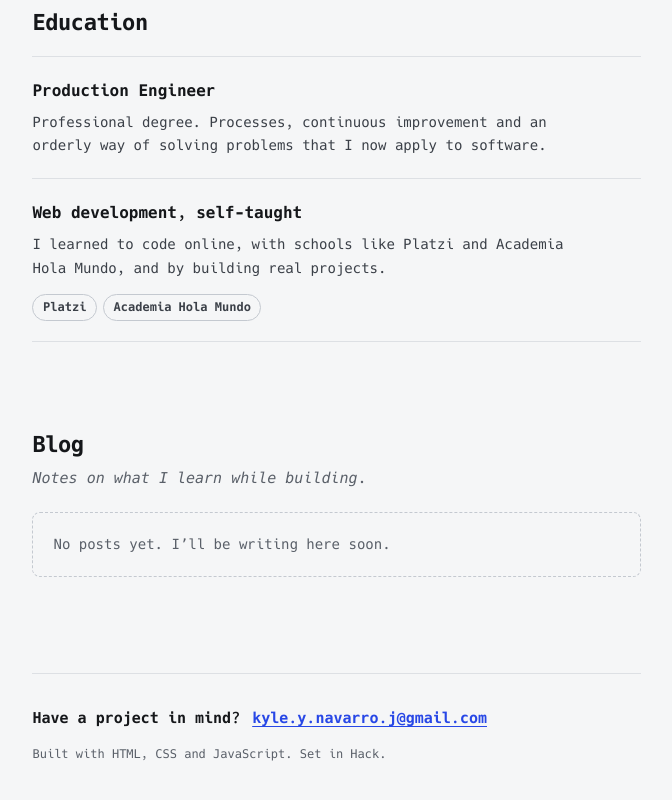
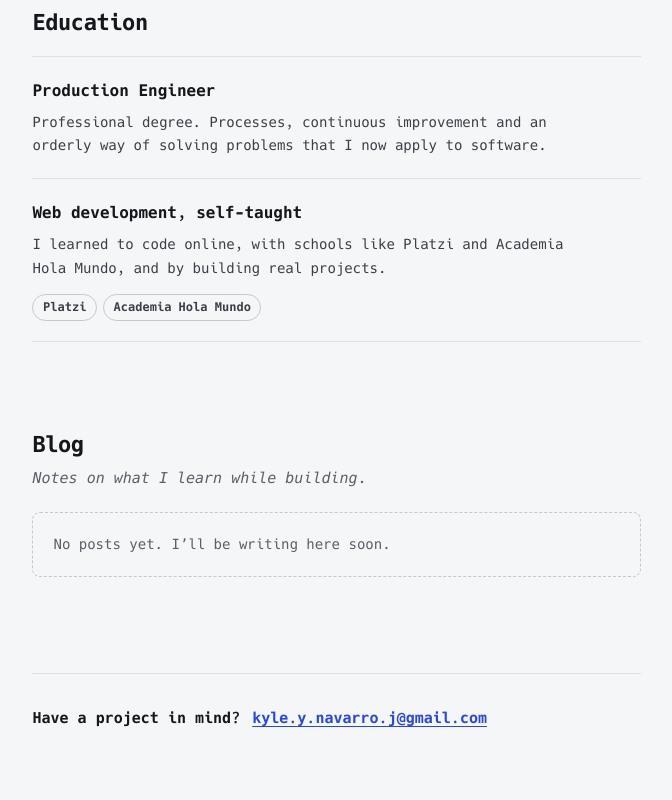
Before and after one commit to KyleNavarro/PortafolioKyle, a plain HTML site: page index.html in a window 1280 px wide. Shown: the part 4010-4810 px from the top of the page, without its empty margins (559-1231 px from the left). Drawn offline with Linux system fonts and the light colour scheme.

Commit message:
Quitar la nota del pie de página
Co-Authored-By: Claude Opus 5.5 <noreply@anthropic.com>

```diff
--- a/css/styles.css
+++ b/css/styles.css
@@ -906,11 +906,6 @@ html { scrollbar-color: var(--line-strong) var(--bg); }
   font-weight: 700;
 }
 .footer__cta a { overflow-wrap: anywhere; }
-.footer__note {
-  margin-top: 0.75rem;
-  color: var(--muted);
-  font-size: 0.75rem;
-}
 
 /* --- Cambio de tema con View Transitions -------------------------------- */
 
--- a/index.html
+++ b/index.html
@@ -321,7 +321,6 @@
           <span data-i18n="footer.cta">¿Tienes un proyecto en mente?</span>
           <a href="mailto:kyle.y.navarro.j@gmail.com?subject=Hola%20Kyle%2C%20vi%20tu%20portafolio" data-i18n-attr="href:hero.mailto">kyle.y.navarro.j@gmail.com</a>
         </p>
-        <p class="footer__note" data-i18n="footer.note">Hecho con HTML, CSS y JavaScript. Tipografía Hack.</p>
       </footer>
     </main>
   </div>
--- a/js/main.js
+++ b/js/main.js
@@ -76,8 +76,7 @@
     'blog.title': 'Blog',
     'blog.lead': 'Notes on what I learn while building.',
     'blog.empty': 'No posts yet. I’ll be writing here soon.',
-    'footer.cta': 'Have a project in mind?',
-    'footer.note': 'Built with HTML, CSS and JavaScript. Set in Hack.'
+    'footer.cta': 'Have a project in mind?'
   };
 
   var ES = {};
```
